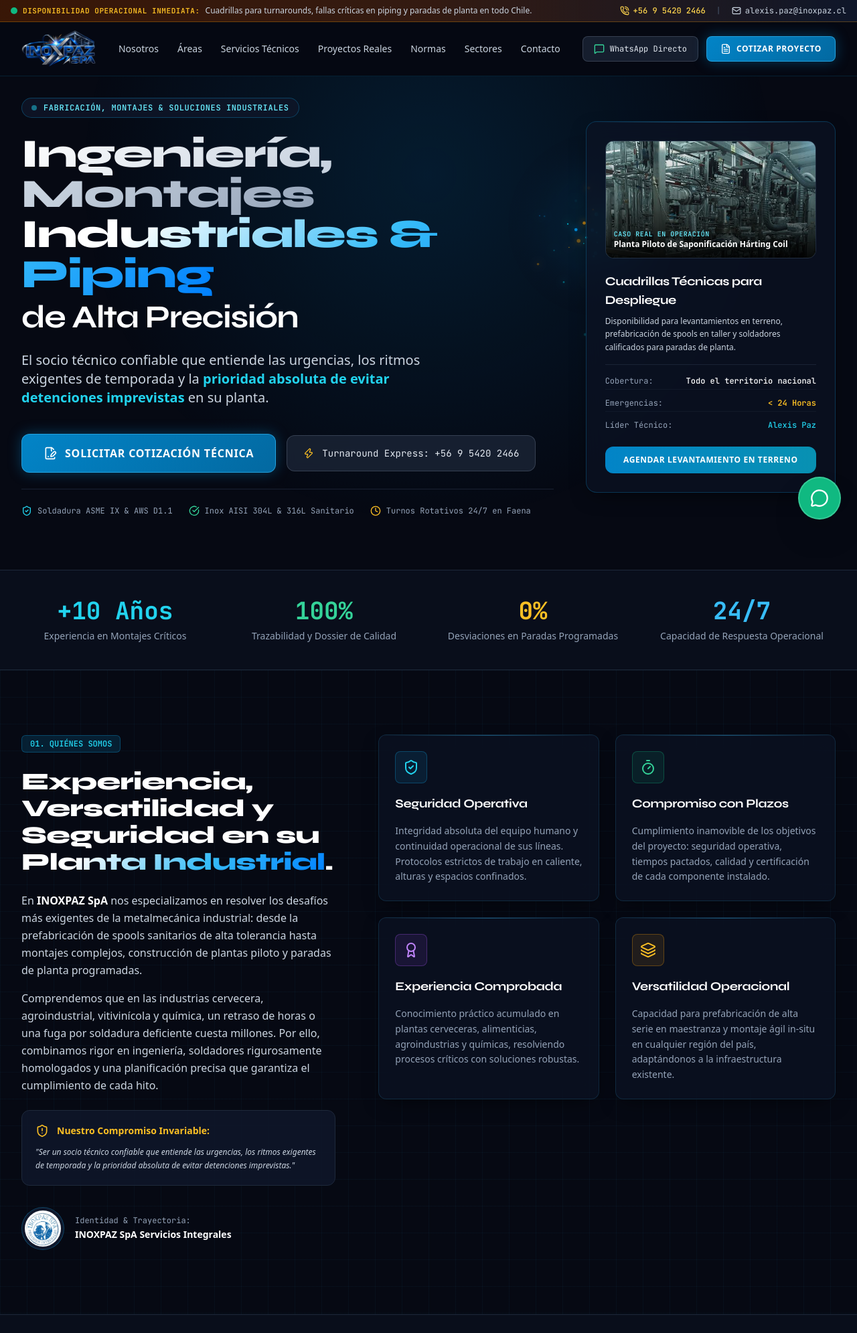
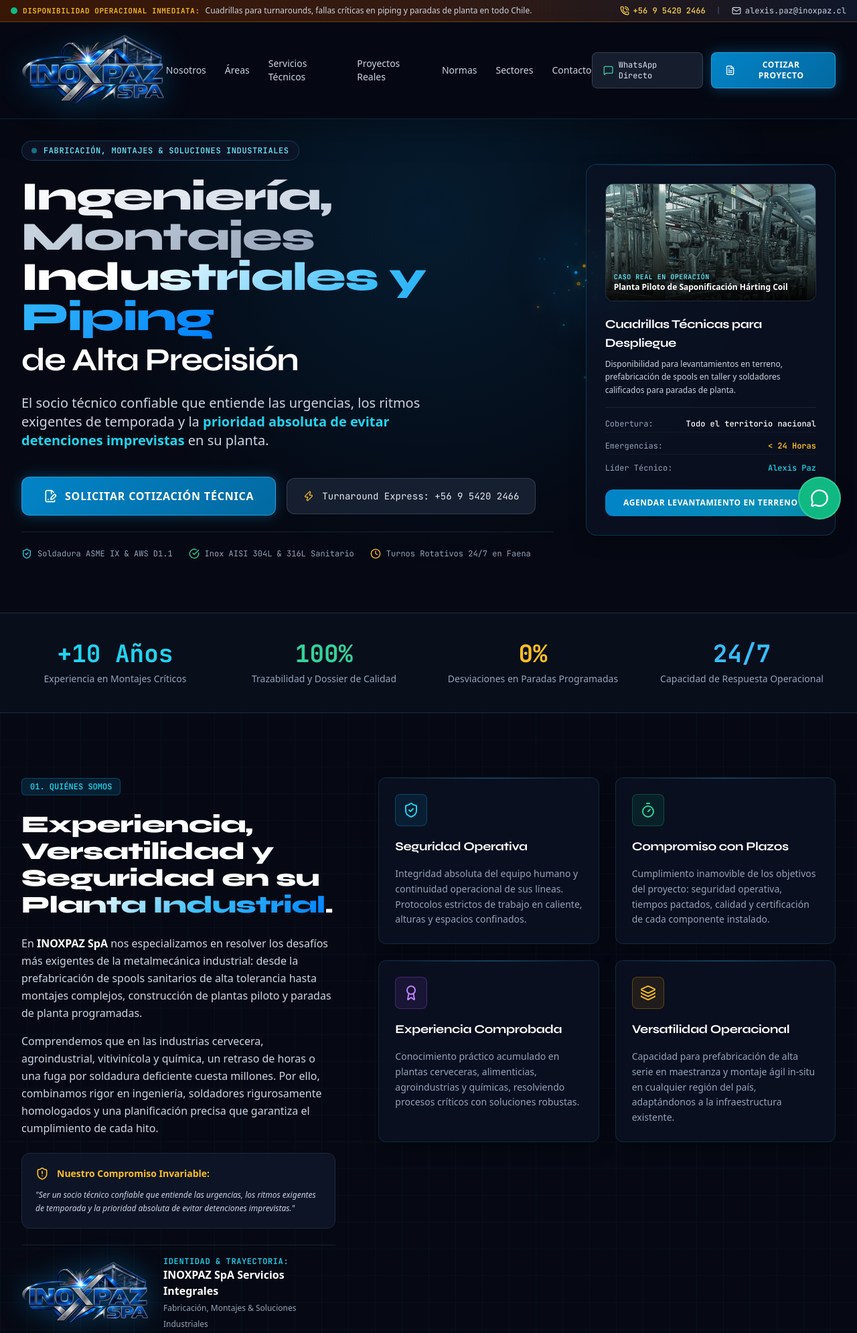
Before and after one commit to basstian1992/inoxpaz, a plain HTML site: page index.html in a window 1280 px wide. Shown: the top 1991 px of the page at 67% size. Drawn offline with nearby package versions, Linux system fonts and the light colour scheme.

Commit message:
style: enlarge logo, fix h1 text to 'Industriales y Piping', and use current logo in trayectoria section

```diff
--- a/index.html
+++ b/index.html
@@ -136,12 +136,12 @@
   <!-- ======================================================================
        CABECERA PRINCIPAL (STICKY HEADER)
        ====================================================================== -->
-  <header class="sticky top-0 z-50 bg-[#060913]/90 backdrop-blur-xl border-b border-sky-500/15">
-    <div class="max-w-7xl mx-auto px-4 sm:px-6 lg:px-8 h-20 flex items-center justify-between">
+  <header class="sticky top-0 z-50 bg-[#060913]/95 backdrop-blur-xl border-b border-sky-500/20 shadow-2xl">
+    <div class="max-w-7xl mx-auto px-4 sm:px-6 lg:px-8 min-h-[105px] md:min-h-[125px] py-3 flex items-center justify-between">
 
-      <!-- Logo INOXPAZ SpA -->
-      <a href="#" class="flex items-center gap-3 group">
-        <img src="assets/logo.webp" alt="INOXPAZ SpA Logo" class="h-12 md:h-14 w-auto object-contain transition-transform duration-300 group-hover:scale-105">
+      <!-- Logo INOXPAZ SpA (Agrandado para máximo impacto visual) -->
+      <a href="#" class="flex items-center gap-3 group py-1">
+        <img src="assets/logo.webp" alt="INOXPAZ SpA Logo" class="h-20 sm:h-24 md:h-28 w-auto object-contain transition-all duration-300 group-hover:scale-105 drop-shadow-[0_4px_20px_rgba(0,163,255,0.3)]">
       </a>
 
       <!-- Navegación de Escritorio -->
@@ -181,7 +181,7 @@
        ====================================================================== -->
   <div id="mobile-menu" class="fixed inset-0 z-50 bg-[#060913]/98 backdrop-blur-2xl hidden opacity-0 transition-opacity duration-200 flex flex-col justify-between p-6">
     <div class="flex items-center justify-between border-b border-slate-800 pb-4">
-      <img src="assets/logo.webp" alt="INOXPAZ SpA" class="h-10 w-auto">
+      <img src="assets/logo.webp" alt="INOXPAZ SpA" class="h-16 sm:h-20 w-auto object-contain">
       <button id="mobile-menu-close" class="p-2 text-slate-400 hover:text-white" aria-label="Cerrar menú">
         <i data-lucide="x" class="w-6 h-6"></i>
       </button>
@@ -231,7 +231,7 @@
           <!-- Titular H1 de Alto Impacto B2B -->
           <h1 class="text-4xl sm:text-5xl lg:text-6xl font-extrabold tracking-tight leading-[1.1]">
             <span class="text-metallic">Ingeniería, Montajes</span><br>
-            <span class="text-gradient-cyan">Industriales & Piping</span><br>
+            <span class="text-gradient-cyan">Industriales y Piping</span><br>
             <span class="text-white text-3xl sm:text-4xl lg:text-5xl font-bold">de Alta Precisión</span>
           </h1>
 
@@ -381,12 +381,13 @@
             </p>
           </div>
 
-          <!-- Sello de Marca Original -->
-          <div class="flex items-center gap-4 pt-2">
-            <img src="assets/projects/sello-inoxpaz-spa.jpg" alt="Sello INOXPAZ SpA" class="w-16 h-16 rounded-full border border-sky-500/30 object-cover p-1 bg-slate-900">
+          <!-- Identidad y Respaldo Oficial -->
+          <div class="flex flex-col sm:flex-row items-start sm:items-center gap-5 pt-4 border-t border-slate-800/80">
+            <img src="assets/logo.webp" alt="INOXPAZ SpA" class="h-20 sm:h-24 w-auto object-contain drop-shadow-[0_0_20px_rgba(0,163,255,0.35)]">
             <div>
-              <span class="text-xs font-mono-tech text-slate-400 block">Identidad & Trayectoria:</span>
-              <strong class="text-sm text-white">INOXPAZ SpA Servicios Integrales</strong>
+              <span class="text-xs font-mono-tech text-cyan-400 block uppercase tracking-wider font-semibold">Identidad & Trayectoria:</span>
+              <strong class="text-base text-white block">INOXPAZ SpA Servicios Integrales</strong>
+              <span class="text-xs text-slate-400">Fabricación, Montajes & Soluciones Industriales</span>
             </div>
           </div>
         </div>
@@ -1245,7 +1246,7 @@
 
         <!-- Logo e Información Legal -->
         <div class="lg:col-span-2 space-y-4">
-          <img src="assets/logo.webp" alt="INOXPAZ SpA Logo" class="h-12 w-auto">
+          <img src="assets/logo.webp" alt="INOXPAZ SpA Logo" class="h-20 sm:h-24 md:h-28 w-auto object-contain drop-shadow-[0_4px_16px_rgba(0,163,255,0.25)]">
           <p class="text-slate-400 text-xs leading-relaxed max-w-sm">
             <strong>INOXPAZ SpA</strong> — Fabricación, Montajes & Soluciones Industriales. Especialistas en soldaduras certificadas ASME/AWS, piping sanitario, plantas piloto y paradas de planta para evitar detenciones no programadas.
           </p>
```
